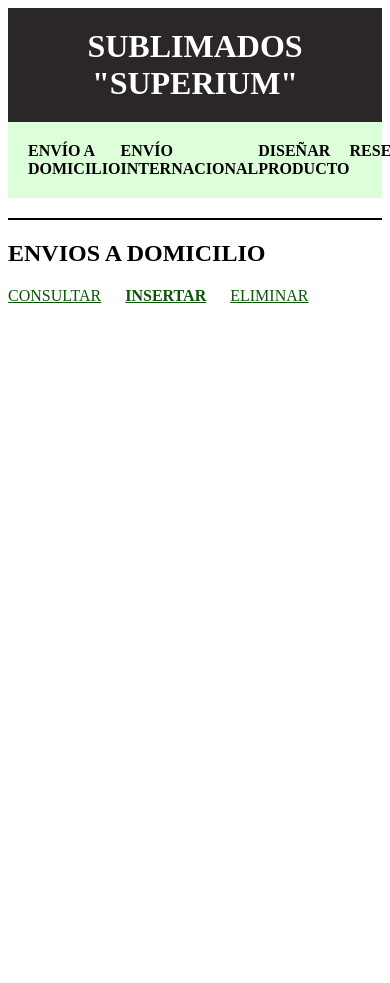
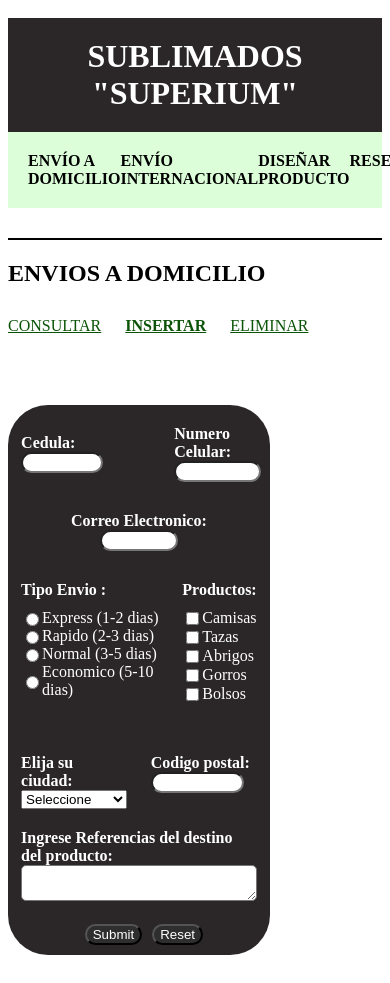
Before and after one commit to boomcrash/PdoPhp, a PHP site: page /envioDomicilio/insertar.php in a window 390 px wide; the page is wider, and only the part inside the window is pictured. Before the commit the page ends 303 px from the top of that part, so only its background shows below. Run offline with PHP 8.4, Linux system fonts and the light colour scheme.

Commit message:
casi terminado
ct

```diff
--- a/envioDomicilio/insertar.php
+++ b/envioDomicilio/insertar.php
@@ -1,3 +1,4 @@
+
 <!DOCTYPE html>
 <html lang="es">
     <head>
@@ -6,6 +7,119 @@
         <meta name="viewport" content="width=device-width, initial-scale=1.0">
         <meta name="author" content="Elizalde Gaibor Milton Alexander">
         <title>INSERTAR - APELLIDO</title>
+        <style>
+        label{
+            font-weight: bold;
+        }
+        input{
+            border-radius: 40px;
+        }
+        textarea{
+            border-radius: 5px;
+        }
+        input[type="submit"],input[type="reset"]
+        {
+            background-color: #2e2e2e;
+            color: white;
+            border-radius: 100px;
+            margin-top: 13px;
+            width: fit-content;
+            margin-left: 10px;
+
+        }
+
+        input[type="submit"]:hover{
+            background-color: white;
+            font-weight: bold;
+            color: black;
+        }
+
+        input[type="reset"]:hover{
+            background-color: red;
+            font-weight: bold;
+            color: white;
+        }
+
+        input[type="text"]{
+            width: 26%;
+        }
+
+        #correo{
+            width: 30%;
+        }
+
+        div{
+            padding: 10px 0 10px 0;
+        }
+        .formulario{
+            margin-top: 20px;
+            display: flex;
+            justify-content: center;
+            align-items: center;
+            background-color: #2B2729;
+            width: 40%;
+            color: white;
+            border-radius: 40px;
+        }
+
+        .formulario:hover{
+            box-shadow: 0 0 18px black,
+            0 0 48px black,
+            0 0 78px black,
+            0 0 98px black;
+            transition: 1s;
+        }
+
+
+
+        .seccion-segundo{
+            display: flex;
+            flex-direction: column;
+            justify-content: center;
+            height: auto;
+            padding: 20px 0;
+        }
+        img[src="img/milton-domicilio.png"]{
+            width: 50%; height: 60%;
+            animation-name: coche;
+
+            animation-timing-function: ease;
+            animation-duration: 5s;
+            animation-iteration-count: 1;
+        }
+
+
+
+        @keyframes coche{
+            0%{
+
+            }
+            50%{
+                transform: translateX(35%);
+            }
+            100%{
+                transform: translateX(100%);
+            }
+        }
+
+        @media (max-width:600px) {
+            .formulario{
+                width: 90%;
+                margin: 0;
+                padding: 0;
+            }
+
+        }
+
+        @media (max-width:900px) {
+            .formulario{
+                width: 70%;
+                margin: 0;
+                padding: 0;
+            }
+
+        }
+    </style>
     </head>
     <body>
 
@@ -22,12 +136,131 @@
         </div>
 
         <!-- TU CODIGO EMPIEZA AQUI -->
+        <section class="seccion-segundo">
+                <div class="formulario">
+                    <form id="myForm" style="display: flex; flex-direction: column;  width: 90% ; " method="POST">
+                        <div style="display:flex; flex-direction: row; align-items: center; justify-content: space-between;">
+                             <div style="display: flex; flex-direction: column; width: 35%; ">
+                                 <label  >Cedula:</label>
+                                 <input style="width: 90%;" name="cedula" id="cedula" type="text"/>
+
+                             </div>
+                             <div style="display: flex; flex-direction: column; width: 35%; ">
+                                 <label for="celular">Numero Celular:</label>
+                                 <input style="width: 95%;" name="celular" id="celular" type="text" />
+
+                             </div>
+                        </div>
+                        <div style="display:flex; flex-direction: column; align-items:center;">
+                             <label >Correo Electronico:</label>
+                             <input id="correo" name="correo" type="text"/>
+                        </div>
+                        <div style="display: flex; justify-content: space-between;">
+                             <div > <!-- RADIOS BUTTON -->
+
+                                 <label >Tipo Envio :</label>
+                                 <div style="display: grid; grid-template-columns: 0.1fr 1fr; width: 100%;  justify-content: start;">
+                                    <input type="radio" value="Express" name="gen"/>Express (1-2 dias)
+                                    <input type="radio" value="Rapido" name="gen"/>Rapido (2-3 dias)
+                                    <input type="radio" value="Express" name="gen"/>Normal (3-5 dias)
+                                    <input type="radio" value="Economico" name="gen"/>Economico (5-10 dias)
+                                 </div>
+                             </div>
+                             <div > <!-- CHECK BOX -->
+                                <label >Productos:</label>
+                                <div style="display: grid; grid-template-columns: 0.2fr 1fr; width: 100%; justify-content: start;">
+                                    <input type="checkbox" value="Camisas" name="env[]"/>Camisas
+                                    <input type="checkbox" value="Tazas" name="env[]"/>Tazas
+                                    <input type="checkbox" value="Abrigos" name="env[]"/>Abrigos
+                                    <input type="checkbox" value="Gorros" name="env[]"/>Gorros
+                                    <input type="checkbox" value="Bolsos" name="env[]"/>Bolsos
+                                </div>
 
 
 
 
+                             </div>
+                        </div>
 
 
+                         <div style="display: flex; justify-content: space-between;" >
+                             <div style="display: flex; flex-direction: column; width: 45%;">
+                                 <label >Elija su ciudad:</label>
+                                 <select name="cities" id="ciudad" style="width: 100%;">
+                                    <option name value="Guayaquil">Seleccione</option>
+                                     <option value="Guayaquil">Guayaquil</option>
+                                     <option value="Cuenca">Cuenca</option>
+                                     <option value="Quito">Quito</option>
+                                     <option value="Machala">Machala</option>
+                                     <option value="Riobamba">Riobamba</option>
+                                     <option value="Quevedo">Quevedo</option>
+                                     <option value="Ibarra">Ibarra</option>
+                                     <option value="Duran">Duran</option>
+                                     <option value="Santo Domingo">Santo Domingo</option>
+                                     <option value="Ambato">Ambato</option>
+                                 </select>
+                             </div>
+                             <div style="display: flex; flex-direction: column;  width: 45%;">
+                                     <label>Codigo postal:</label>
+                                     <input style="width: 80%;" id="postal" name="postal" type="text"/>
+                             </div>
+                         </div>
+                         <label>Ingrese Referencias del destino del producto:</label>
+                         <textarea name="referencias" id="area_referencias"></textarea>
+                         <div style="display: flex; align-items: flex-end; justify-content: center;">
+                            <input type="submit">
+                            <input type="reset">
+                         </div>
+
+                    </form>
+                </div>
+        </section>
+
+        <?php
+        require_once '../conexion.php';
+
+        if (!empty($_POST['cedula']) && !empty($_POST['celular']) && !empty($_POST['correo']) &&
+            !empty($_POST['cities']) && !empty($_POST['postal']) && !empty($_POST['gen'])
+            && !empty($_POST['env']) && !empty($_POST['referencias'])) {
+
+            $cedula = htmlentities($_POST['cedula']);
+            $celular = htmlentities($_POST['celular']);
+            $correo = htmlentities($_POST['correo']);
+            $cities = htmlentities($_POST['cities']);
+            $postal = htmlentities($_POST['postal']);
+            $gen = htmlentities($_POST['gen']);
+            $env_array = $_POST['env'];
+
+            $env="";
+            foreach($env_array as $opcion){
+                $env.=$opcion." ";
+                echo $opcion;
+            }
+            $referencias = htmlentities($_POST['referencias']);
+            $data = [
+                'cedula' => $cedula,
+                'celular' => $celular,
+                'correo'=>$correo,
+                'cities'=>$cities,
+                'postal' => $postal,
+                'gen' =>$gen,
+                'env' => $env,
+                'referencias' =>$referencias
+            ];
+
+            $sql = "insert into envio_domicilio(cedula, celular, correo, postal, referencias,tipo_envio, productos,ciudad) ".
+                    "values(:cedula, :celular,:correo, :postal, :referencias, :gen,:env,:cities )";
+
+            $stmt = $pdo->prepare($sql);
+            $stmt->execute($data);
+
+            if ($stmt->rowCount() > 0) {
+                header("location:consultar.php");
+            }else{
+                echo "Error al insertar su solicitud de envio";
+            }
+        }
+        ?>
 
         <!-- TU CODIGO TERMINA AQUI -->
 
```
Also changed, not shown: envioDomicilio/consultar.php (+48 -6 lines), envioDomicilio/eliminar.php (+85 -0 lines).
